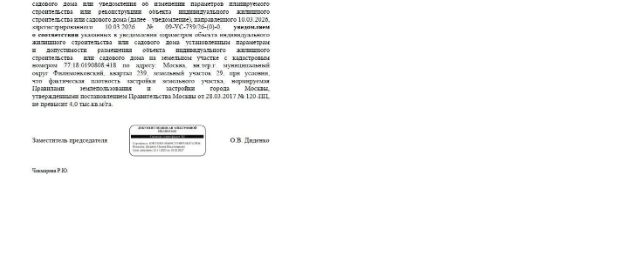
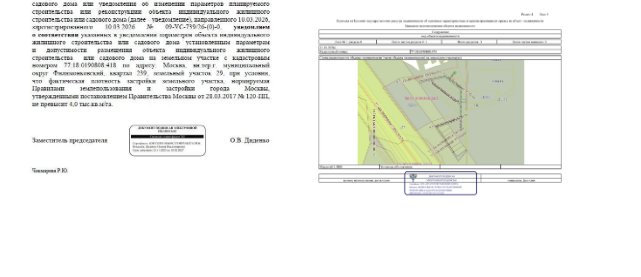
Before and after one commit to bogdan787878/malinovka, a plain HTML site: page index.html in a window 1280 px wide. Shown: the part 8728-9005 px from the top of the page, 639-1280 px from the left. Drawn offline with Linux system fonts and the light colour scheme.

Commit message:
Документы: добавлена выписка из ЕГРН «Газовые сети»
PDF (лист 3 выписки, схема расположения сооружения 77:18:0190808:474)
отрендерен в PNG 200 dpi и повёрнут на 90°, чтобы текст читался, и добавлен
седьмым элементом в галерею раздела «Документы» (с увеличением по клику).
PNG вместо PDF: единый формат раздела и без метаданных автора.

Co-Authored-By: Claude Sonnet 5.5 <noreply@anthropic.com>

```diff
--- a/index.html
+++ b/index.html
@@ -2347,7 +2347,7 @@ src="img/tild3366-3338-4232-b561-363166643230_Screenshot_2026-06-1.png" data-ori
 style="width: 320px;"
 itemscope itemtype="http://schema.org/ImageObject"> <meta itemprop="image" content="img/tild3662-3237-4965-a532-656163633131___2024-12-09__135629.png"> <img class="t827__image t-slds__img t-img" data-original="img/tild3662-3237-4965-a532-656163633131___2024-12-09__135629.png"
 imgfield="gi_img__5"
-src="img/tild3662-3237-4965-a532-656163633131___2024-12-09__135629.png" data-original="img/tild3662-3237-4965-a532-656163633131___2024-12-09__135629.png" data-zoomable="yes" data-zoom-target="5" data-img-zoom-url="img/tild3662-3237-4965-a532-656163633131___2024-12-09__135629.png" alt=""> </div> </div> </div> </div> <script type="text/javascript">t_onReady(function() {t_onFuncLoad('t827_init',function() {t827_init('837588178');});});</script> </div> <div id="rec768685128" class="r t-rec t-rec_pt_45" style="padding-top:45px; " data-animationappear="off" data-record-type="125"> <!-- T117 --> <div class="t117"> <div class="t-width t-margin_auto "> <div
+src="img/tild3662-3237-4965-a532-656163633131___2024-12-09__135629.png" data-original="img/tild3662-3237-4965-a532-656163633131___2024-12-09__135629.png" data-zoomable="yes" data-zoom-target="5" data-img-zoom-url="img/tild3662-3237-4965-a532-656163633131___2024-12-09__135629.png" alt=""> </div> <div class="t827__grid-item t827__grid-item_mb-10 " style="width: 320px;" itemscope itemtype="http://schema.org/ImageObject"> <meta itemprop="image" content="img/doc-gas-networks.png"> <img class="t827__image t-slds__img t-img" data-original="img/doc-gas-networks.png" imgfield="gi_img__6" src="img/doc-gas-networks.png" data-original="img/doc-gas-networks.png" data-zoomable="yes" data-zoom-target="6" data-img-zoom-url="img/doc-gas-networks.png" alt="Выписка из ЕГРН: газовые сети"> </div> </div> </div> </div> <script type="text/javascript">t_onReady(function() {t_onFuncLoad('t827_init',function() {t827_init('837588178');});});</script> </div> <div id="rec768685128" class="r t-rec t-rec_pt_45" style="padding-top:45px; " data-animationappear="off" data-record-type="125"> <!-- T117 --> <div class="t117"> <div class="t-width t-margin_auto "> <div
 class="t-map-lazyload t117_map" data-maplazy-load="false"
 style="background-color:rgb(229, 227, 223);overflow:hidden;transform: translateZ(0)"><div
 class="t-map"
```
Also changed, not shown: img/doc-gas-networks.png (added), 1 other file.
